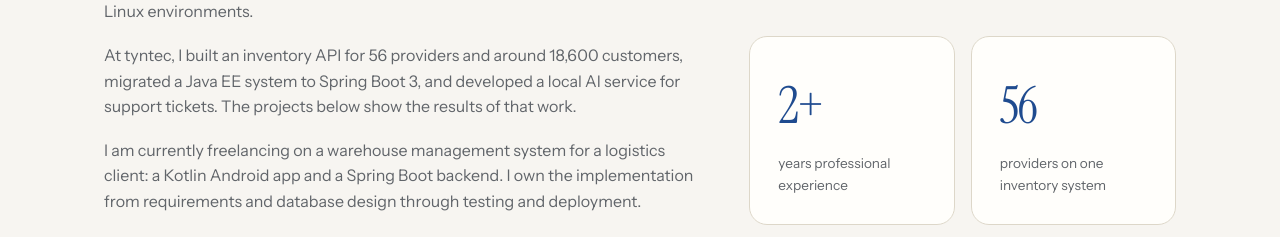
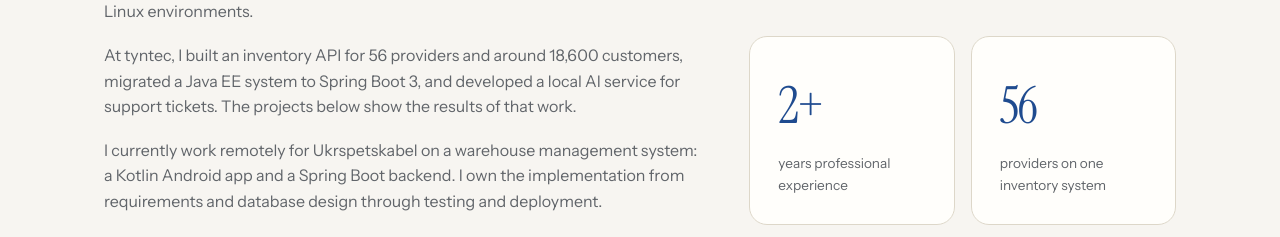
Before and after one commit to ATarasovHub/PersonalWebSite, a React (Vite) app: page / in a window 1280 px wide. Shown: the part 1100-1337 px from the top of the page. Built offline with nearby package versions, Linux system fonts and the light colour scheme.

Commit message:
Show current role as remote work at Ukrspetskabel

```diff
--- a/index.html
+++ b/index.html
@@ -147,7 +147,7 @@
 
         <h2>Experience</h2>
         <p>
-          Freelance software developer and IT professional since June 2026. Fachinformatiker
+          Software developer and IT professional at Ukrspetskabel (remote) since June 2026. Fachinformatiker
           (IT specialist) at tyntec, August 2024 to June 2026: building Java and Spring Boot
           services and REST APIs, administering and supporting the internal IT environment
           (Active Directory, Microsoft 365, Windows and Linux servers), integrating systems
--- a/src/data/content.de.ts
+++ b/src/data/content.de.ts
@@ -36,7 +36,7 @@ export const de: Content = {
   bio: [
     'Ich bin Fachinformatiker für Anwendungsentwicklung mit zwei Jahren Berufserfahrung. Mein Schwerpunkt liegt auf Java, Spring Boot und PostgreSQL. Dazu bringe ich praktische Erfahrung in der Systemintegration und im Betrieb von Windows- und Linux-Umgebungen mit.',
     'Bei tyntec habe ich eine Bestands-API für 56 Provider und rund 18.600 Kunden entwickelt, ein Java-EE-System auf Spring Boot 3 migriert und einen lokalen KI-Dienst zur Ticketbearbeitung umgesetzt. Die Ergebnisse dieser Arbeit finden Sie in den Projekten.',
-    'Aktuell entwickle ich freiberuflich ein Lagerverwaltungssystem für einen Logistikkunden: eine Android-App mit Kotlin und ein Spring-Boot-Backend. Von den Anforderungen über Datenbank und Tests bis zur Bereitstellung verantworte ich die Umsetzung selbst.',
+    'Aktuell entwickle ich remote für Ukrspetskabel ein Lagerverwaltungssystem: eine Android-App mit Kotlin und ein Spring-Boot-Backend. Von den Anforderungen über Datenbank und Tests bis zur Bereitstellung verantworte ich die Umsetzung selbst.',
     'Ich habe einen Bachelorabschluss und eine verkürzte IHK-Ausbildung. Microsoft-Applied-Skills-Nachweise ergänzen meine praktische Erfahrung. Ich lebe in Dortmund und bin für eine passende Stelle innerhalb Deutschlands oder ins Ausland umzugsbereit.',
   ],
 
@@ -256,7 +256,7 @@ export const de: Content = {
     },
     {
       title: 'App für die Lagerlogistik',
-      context: 'Freiberuflich · seit 2026',
+      context: 'Ukrspetskabel · Remote · seit 2026',
       summary:
         'Eine offline-taugliche Android-App für Lagerpersonal, durchgängig in Eigenregie von den Anforderungen bis zum Play-Store-Release.',
       problem:
@@ -367,12 +367,12 @@ export const de: Content = {
 
   experienceEntries: [
     {
-      role: 'Freiberuflicher Fachinformatiker (Entwicklung & Betrieb)',
-      org: 'Selbstständig',
+      role: 'Fachinformatiker (Entwicklung & Betrieb)',
+      org: 'Ukrspetskabel',
       period: 'seit Juni 2026',
       location: 'Dortmund (remote)',
       summary:
-        'Kundenprojekt Logistik: eigenverantwortliche Entwicklung und Inbetriebnahme eines Lagerverwaltungssystems, von den Anforderungen bis zum Betrieb.',
+        'Logistikprojekt: eigenverantwortliche Entwicklung und Inbetriebnahme eines Lagerverwaltungssystems, von den Anforderungen bis zum Betrieb.',
       highlights: [
         'Lagerverwaltungslösung aus Android-Client (Kotlin) und Serveranwendung (Spring Boot 3, PostgreSQL)',
         'Einrichtung von Datenbank, Datensicherung und versionierter Datenbankmigration',
--- a/src/data/content.en.ts
+++ b/src/data/content.en.ts
@@ -36,7 +36,7 @@ export const en: Content = {
   bio: [
     'I am a qualified IT specialist in application development with two years of professional experience. My focus is Java, Spring Boot and PostgreSQL, complemented by hands-on experience in system integration and Windows and Linux environments.',
     'At tyntec, I built an inventory API for 56 providers and around 18,600 customers, migrated a Java EE system to Spring Boot 3, and developed a local AI service for support tickets. The projects below show the results of that work.',
-    'I am currently freelancing on a warehouse management system for a logistics client: a Kotlin Android app and a Spring Boot backend. I own the implementation from requirements and database design through testing and deployment.',
+    'I currently work remotely for Ukrspetskabel on a warehouse management system: a Kotlin Android app and a Spring Boot backend. I own the implementation from requirements and database design through testing and deployment.',
     'I hold a bachelor’s degree and completed an accelerated German IHK apprenticeship. Microsoft Applied Skills credentials complement my practical experience. Based in Dortmund, I am open to relocating within Germany or abroad for the right role.',
   ],
 
@@ -256,7 +256,7 @@ export const en: Content = {
     },
     {
       title: 'Warehouse Logistics App',
-      context: 'Freelance · 2026-present',
+      context: 'Ukrspetskabel · Remote · 2026-present',
       summary:
         'An offline-first Android app for warehouse staff, owned end to end from requirements to the Play Store release.',
       problem:
@@ -367,12 +367,12 @@ export const en: Content = {
 
   experienceEntries: [
     {
-      role: 'Freelance Software Developer & IT Professional',
-      org: 'Self-employed',
+      role: 'Software Developer & IT Professional',
+      org: 'Ukrspetskabel',
       period: 'Jun 2026 - present',
       location: 'Dortmund (remote)',
       summary:
-        'Client project in logistics: building and deploying a warehouse management system on my own, from requirements to operation.',
+        'Logistics project: building and deploying a warehouse management system on my own, from requirements to operation.',
       highlights: [
         'Warehouse management solution made of an Android client (Kotlin) and a server application (Spring Boot 3, PostgreSQL)',
         'Set up the database, backups and versioned database migrations',
```
